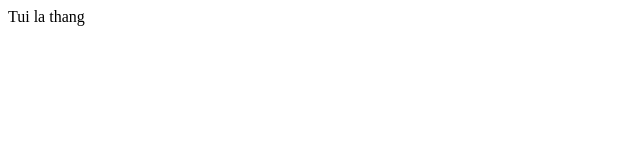
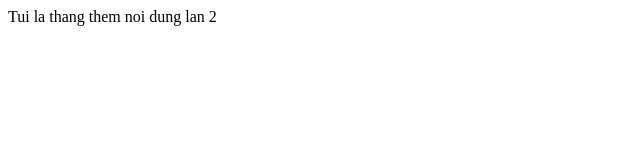
Before and after one commit to zskyfall/anhemdatdeo, a plain HTML site: page index.html in a window 1280 px wide. Shown: the whole page, without its empty margins (0-640 px from the left). Drawn offline with Linux system fonts and the light colour scheme.

Commit message:
them noi dung lan2

```diff
--- a/index.html
+++ b/index.html
@@ -4,7 +4,7 @@
 <body>
 
 Tui la thang
-
+them noi dung lan 2
 
 </html>
 
```
